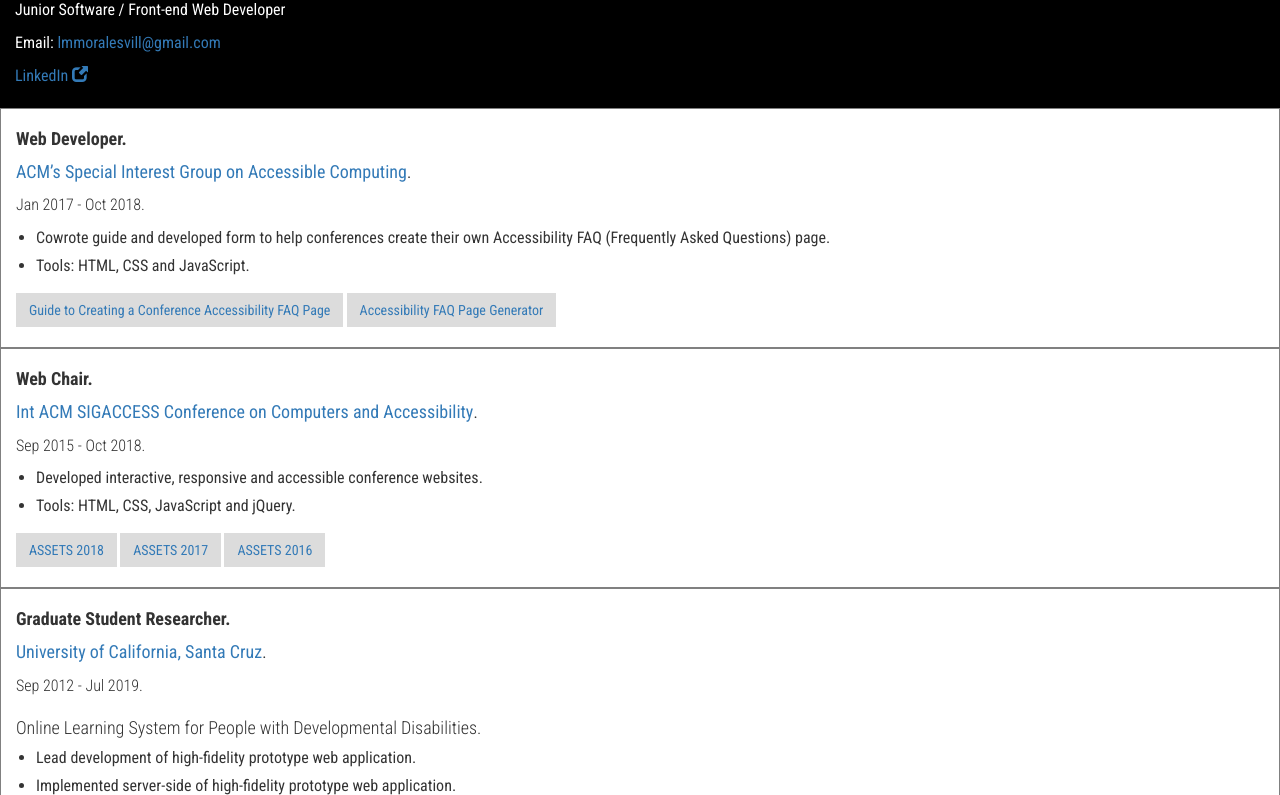
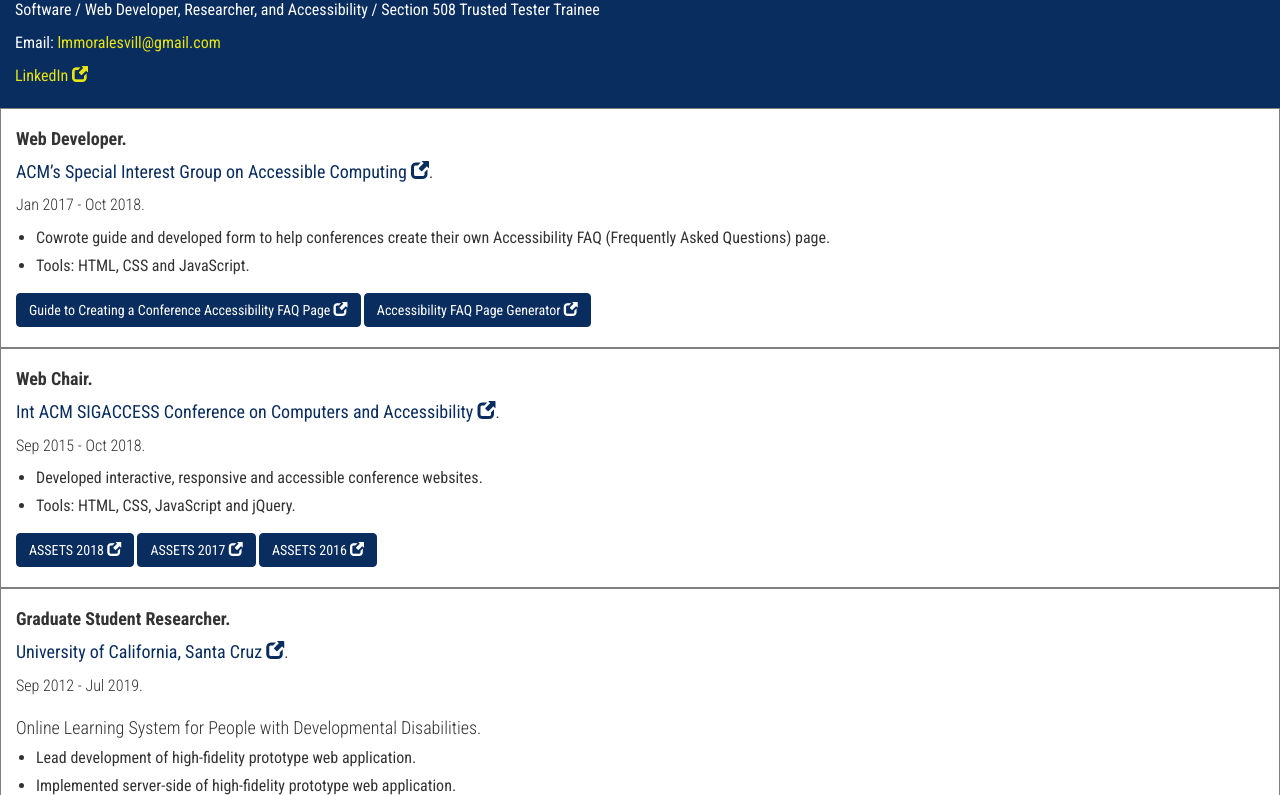
Before and after one commit to lommoral/lommoral.github.io, a plain HTML site: page index.html in a window 1280 px wide. Shown: the part 60-855 px from the top of the page. Drawn offline with nearby package versions, Linux system fonts and the light colour scheme.

Commit message:
Style edits
Changed styles. Links that open in new page include icon that symbolizes that

```diff
--- a/index.html
+++ b/index.html
@@ -24,7 +24,7 @@
     <header class="container-fluid">
         <h1>PORTFOLIO | Lourdes Morales Villaverde</h1>
         <p>
-            Junior Software / Front-end Web Developer
+            Software / Web Developer, Researcher, and Accessibility / Section 508 Trusted Tester Trainee
         </p>
         <p>
             Email: <a href="mailto:lmmoralesvill@gmail.com">lmmoralesvill@gmail.com</a>
@@ -40,7 +40,7 @@
     <div class="role container-fluid">
         <h2>Web Developer.</h2>
         <p class="company">
-            <a href="https://www.sigaccess.org/" target="_blank">ACM’s Special Interest Group on Accessible Computing</a>.
+            <a href="https://www.sigaccess.org/" target="_blank">ACM’s Special Interest Group on Accessible Computing <span class="glyphicon glyphicon-new-window"></span></a>.
         </p>
         <p class="range">Jan 2017 - Oct 2018.</p>
         <p class="duties">
@@ -54,25 +54,20 @@
                 </li>
             </ul>
         </p>
+        <a href="https://www.sigaccess.org/welcome-to-sigaccess/resources/creating-a-conference-accessibility-faq-page/" class="btn btn-success" role="button" target="_blank">
+            Guide to Creating a Conference Accessibility FAQ Page <span class="glyphicon glyphicon-new-window"></span>
+        </a>
 
-        <div class="btn btn-link" role="button">
-            <a href="https://www.sigaccess.org/welcome-to-sigaccess/resources/creating-a-conference-accessibility-faq-page/" target="_blank">
-                Guide to Creating a Conference Accessibility FAQ Page
-            </a>
-        </div>
-
-        <div class="btn btn-link" role="button">
-            <a href="https://www.sigaccess.org/accessibility-faq-page-generator-2/" target="_blank">
-                Accessibility FAQ Page Generator
-            </a>
-        </div>
+        <a href="https://www.sigaccess.org/accessibility-faq-page-generator-2/" class="btn btn-success" role="button" target="_blank">
+            Accessibility FAQ Page Generator <span class="glyphicon glyphicon-new-window"></span>
+        </a>
     </div>
 
     <div class="role container-fluid">
         <h2>Web Chair.</h2>
         <p class="company">
             <a href="https://www.sigaccess.org/assets/" target="_blank">
-                Int ACM SIGACCESS Conference on Computers and Accessibility</a>.
+                Int ACM SIGACCESS Conference on Computers and Accessibility <span class="glyphicon glyphicon-new-window"></span></a>.
         </p>
         <p class="range">
              Sep 2015 - Oct 2018.
@@ -87,31 +82,24 @@
                 </li>
             </ul>
         </p>
-        <div class="btn btn-link" role="button">
-            <a href="https://assets18.sigaccess.org/" target="_blank">
-                ASSETS 2018
-            </a>
-        </div>
+        <a href="https://assets18.sigaccess.org/" class="btn btn-success" role="button" target="_blank">
+            ASSETS 2018 <span class="glyphicon glyphicon-new-window"></span>
+        </a>
 
+        <a href="https://assets17.sigaccess.org/" class="btn btn-success" role="button" target="_blank">
+            ASSETS 2017 <span class="glyphicon glyphicon-new-window"></span>
+        </a>
 
-        <div class="btn btn-link" role="button">
-            <a href="https://assets17.sigaccess.org/" target="_blank">
-                ASSETS 2017
-            </a>
-        </div>
-
-        <div class="btn btn-link" role="button">
-            <a href="https://assets16.sigaccess.org/" target="_blank">
-                ASSETS 2016
-            </a>
-        </div>
+        <a href="https://assets16.sigaccess.org/" class="btn btn-success" role="button" target="_blank">
+            ASSETS 2016 <span class="glyphicon glyphicon-new-window"></span>
+        </a>
     </div>
 
     <div class="role container-fluid">
         <h2>Graduate Student Researcher.</h2>
         <p class="company">
             <a href="https://www.ucsc.edu/" target="_blank">
-                University of California, Santa Cruz</a>.
+                University of California, Santa Cruz <span class="glyphicon glyphicon-new-window"></span></a>.
         </p>
         <p class="range">
              Sep 2012 - Jul 2019.
--- a/portfolio-styles.css
+++ b/portfolio-styles.css
@@ -4,7 +4,7 @@ body{
 header{
     padding-top: 5px;
     padding-bottom: 10px;
-    background-color:black;
+    background-color: rgb(10,45,95);
     color: white;
 }
 header h1{
@@ -12,6 +12,14 @@ header h1{
 }
 header p{
     font-size: 16px;
+}
+header a{
+    color: rgb(233, 229, 16);
+}
+header a:hover, header a:focus{
+    color: rgb(10,45,95);
+    background-color:rgb(233, 229, 16);
+    border: 1px solid rgb(233, 229, 16);
 }
 ul{
     padding-left: 20px;
@@ -26,6 +34,10 @@ p{
 .company a{
     font-weight: 500;
     font-size: 18px;
+    color: rgb(10,45,95);
+}
+.company a:hover{
+    background-color:rgb(233, 229, 16);
 }
 .range{
     font-weight: 200;
@@ -46,22 +58,12 @@ h3{
     font-size: 18px;
     font-weight:300;
 }
-.btn-block{
-    font-size: 16px;
-    padding-top: 5px;
-    padding-bottom: 5px;
-    margin-top: 20px;
-    text-align: left;
-    white-space: normal;
+.btn{
+    background-color:rgb(10,45,95);
+    border: .5px solid rgb(10,45,95);
 }
-.btn-dark{
-    background-color: black;
-    color: gainsboro;
+.btn:hover, .btn:focus{
+    color: rgb(10,45,95);
+    border: 1px solid rgb(10,45,95);
+    background-color:rgb(233, 229, 16);
 }
-.btn-dark:hover{
-    color: white;
-}
-
-.btn-link{
-    background-color:gainsboro;
-}
```
